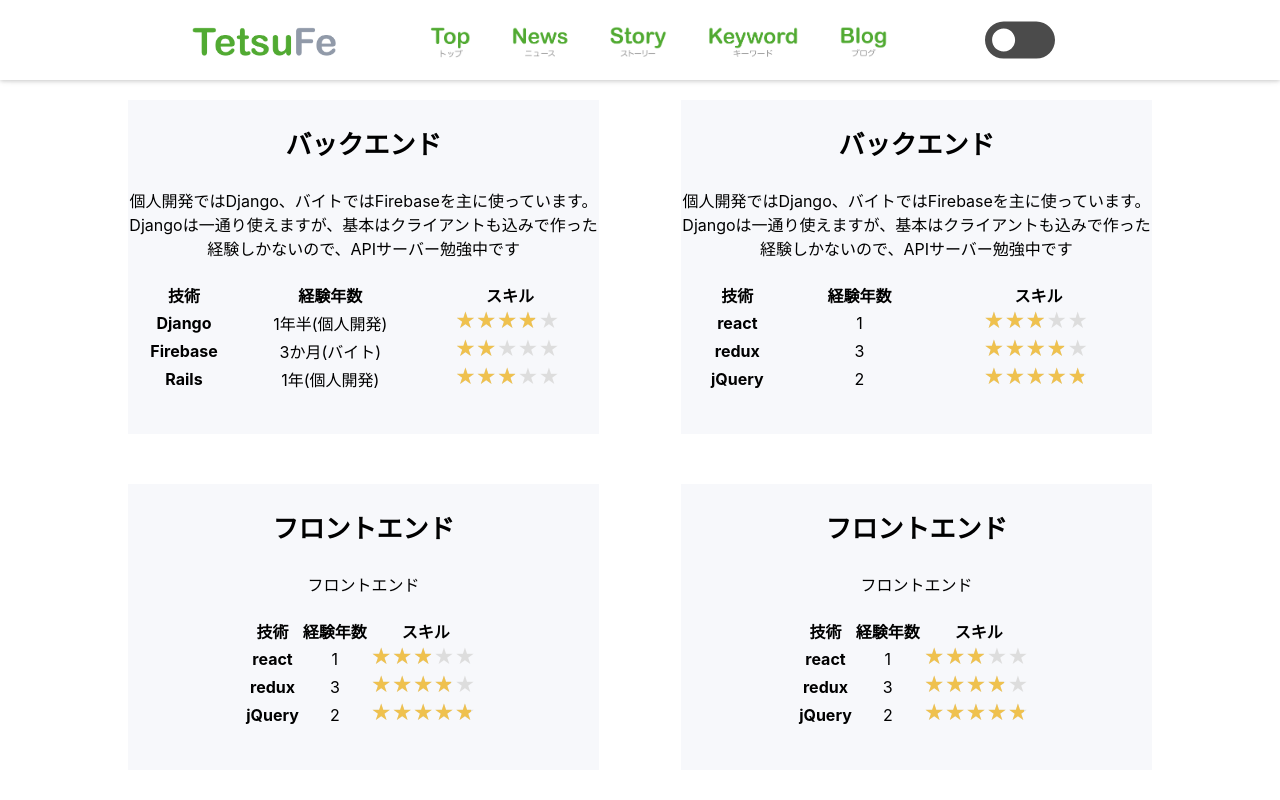
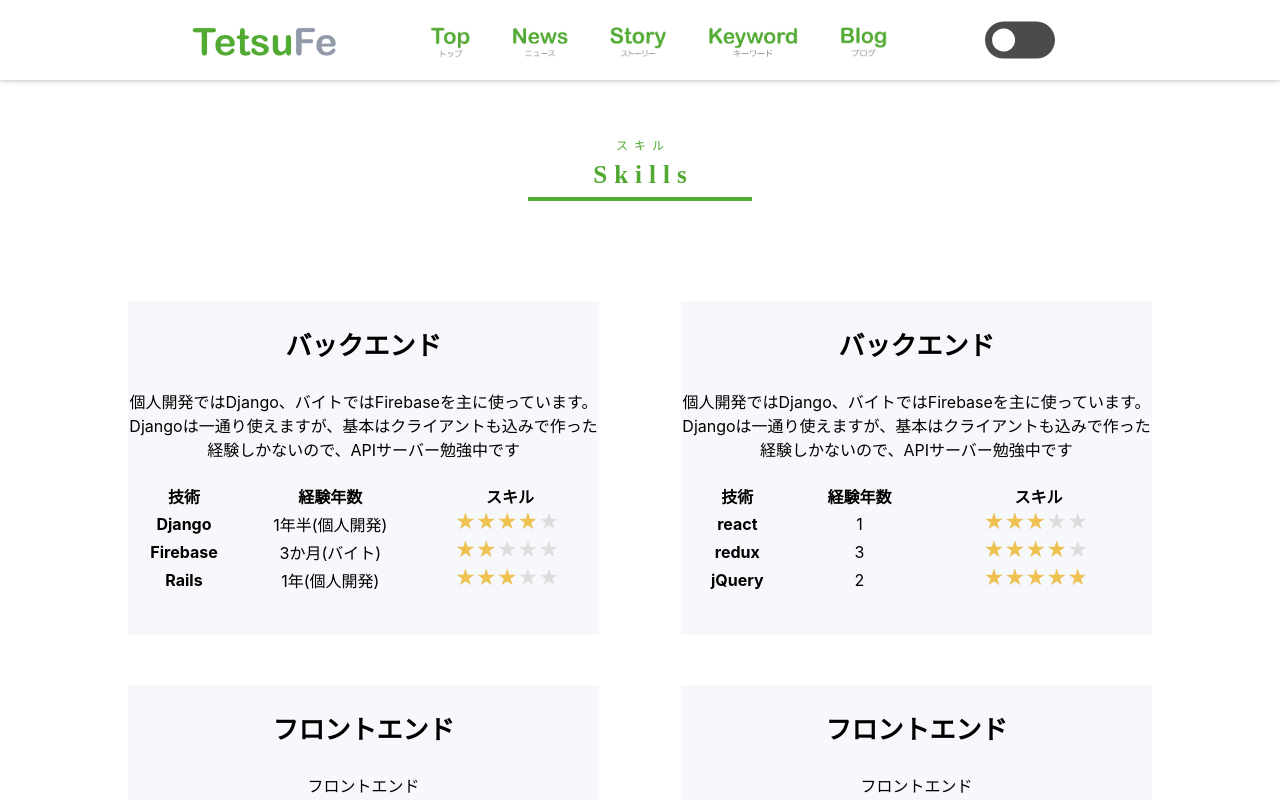
Before and after one commit to TetsuFe/my-official-site, a Nuxt app: page /skill in a window 1280 px wide. Shown: the top 800 px of the page. Built offline with nearby package versions, Linux system fonts and the light colour scheme.

Commit message:
add title and title style to skill page

```diff
--- a/pages/skill.vue
+++ b/pages/skill.vue
@@ -2,6 +2,10 @@
   <div id="wrap" v-bind:class="isHalloweenStyle ? 'sideB' : 'sideA'">
     <Header/>
     <main style="margin-top:80px">
+      <div class="title-wrap">
+        <p>スキル</p>
+        <h3>Skills</h3>
+      </div>
       <SkillList/>
     </main>
     <Footer/>
@@ -26,6 +30,51 @@
 </script>
 
 <style scoped>
+
+  .title-wrap {
+    text-align: center;
+    padding-top: 60px;
+  }
+
+  .title-wrap h3 {
+    width: 224px;
+    font-family: Arvo;
+    font-weight: 700;
+    font-size: 25px;
+    line-height: 1.8;
+    letter-spacing: 7px;
+    text-align: center;
+    padding-left: 7px;
+    margin: 0 auto 80px;
+  }
+
+  .title-wrap p {
+    font-weight: 500;
+    font-size: 12px;
+    line-height: 1;
+    letter-spacing: 6px;
+    text-align: center;
+    padding-left: 6px;
+  }
+
+  #wrap.sideA .title-wrap h3 {
+    color: #50aa32!important;
+    border-bottom: 4px solid #50aa32;
+  }
+
+  #wrap.sideA .title-wrap p {
+    color: #50aa32!important;
+  }
+
+  #wrap.sideB .title-wrap p {
+    color: black!important;
+  }
+
+  #wrap.sideB .title-wrap h3 {
+    color: black!important;
+    border-bottom: 4px solid #ffe800;
+  }
+
   #wrap {
     width: 100%;
     height: 100%;
```
